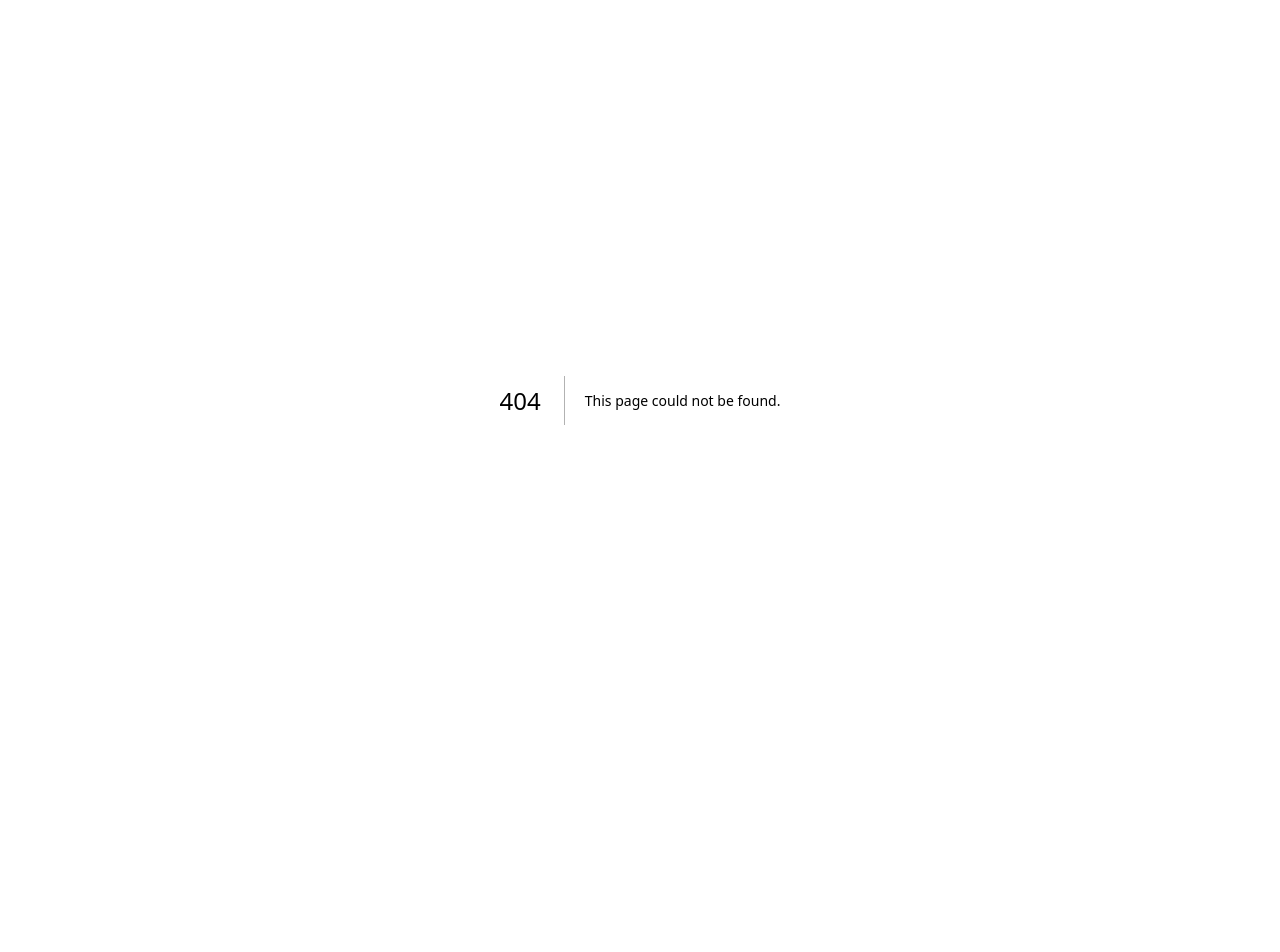
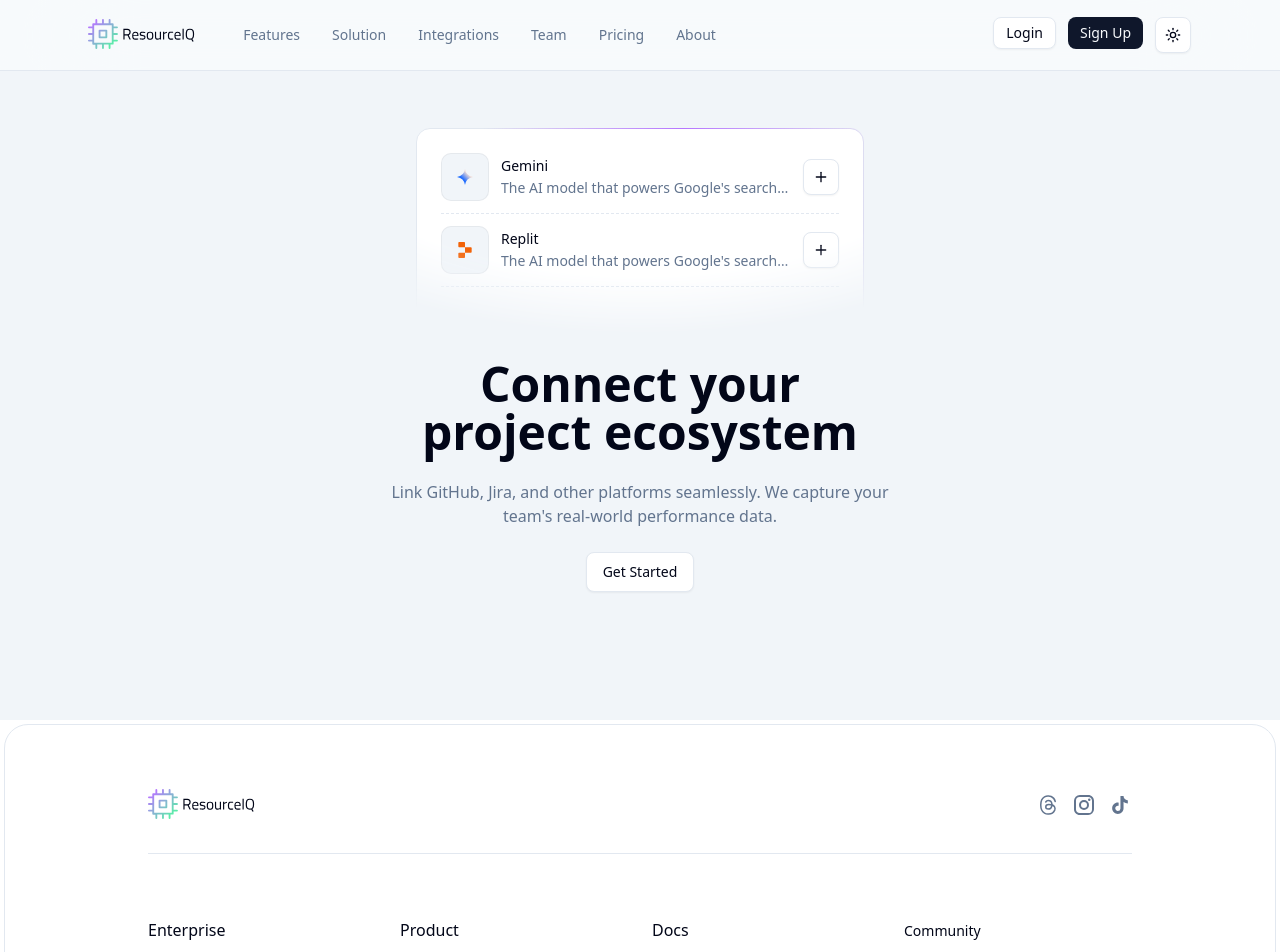
Before and after one commit to ResourceIQ/Landing, a Next.js app: page /integration in a window 1280 px wide. Before the commit this address had no page. Shown: the top 952 px of the page. Before the commit the page ends 800 px from the top, so only its background shows below. Built offline with nearby package versions, Linux system fonts and the light colour scheme.

Commit message:
add integrations

```diff
--- /dev/null
+++ b/app/integration/page.tsx
@@ -0,0 +1,13 @@
+import IntegrationsSection from '@/components/integrations-6';
+import { HeroHeader } from '../../components/header'
+import Footer from "@/components/footer";
+
+export default function PricingPage() {
+  return (
+    <>
+      <HeroHeader />
+      <IntegrationsSection />
+      <Footer />
+    </>
+  );
+}
--- a/components/header.tsx
+++ b/components/header.tsx
@@ -10,6 +10,7 @@ import { ModeToggle } from './ui/mode-toggle'
 const menuItems = [
     { name: 'Features', href: '#link' },
     { name: 'Solution', href: '#link' },
+    { name: 'Integrations', href: '/integration' },
     { name: 'Team', href: '/team' },
     { name: 'Pricing', href: '/pricing' },
     { name: 'About', href:'/about' },
```
Also changed, not shown: 1 other file (tests, documents, lock files or other folders).
